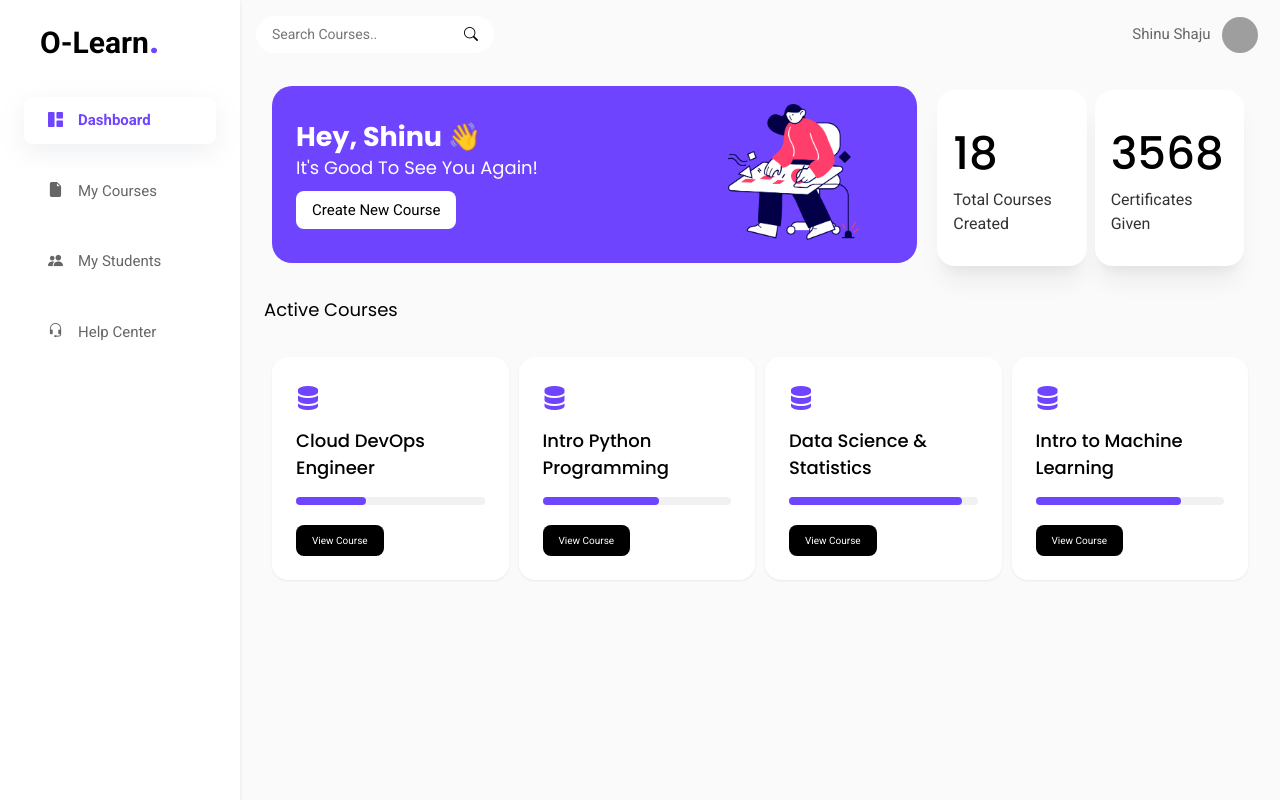
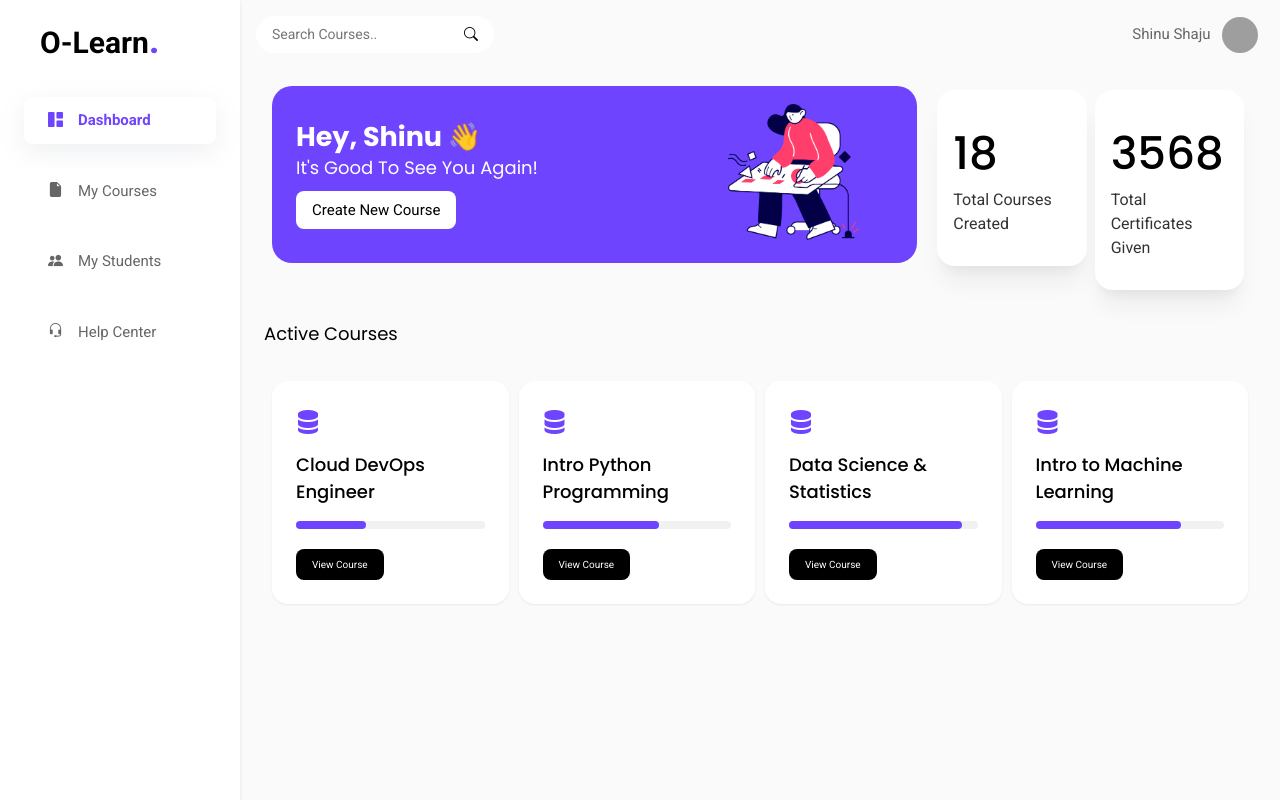
Before and after one commit to shinushaju/olearn, a Flask app: page /faculty/dashboard in a window 1280 px wide. Run offline with Flask 2, Linux system fonts and the light colour scheme; grey boxes are pictures that could not be loaded.

Commit message:
updated label

```diff
--- a/templates/faculty/dashboard.html
+++ b/templates/faculty/dashboard.html
@@ -45,7 +45,7 @@
                     <div class="w3-half dashboard-card">
                         <div class="content">
                             <div class="card-header">3568</div>
-                            <div class="card-body">Certificates Given</div>
+                            <div class="card-body">Total Certificates Given</div>
                         </div>
                     </div>
                 </div>
```
